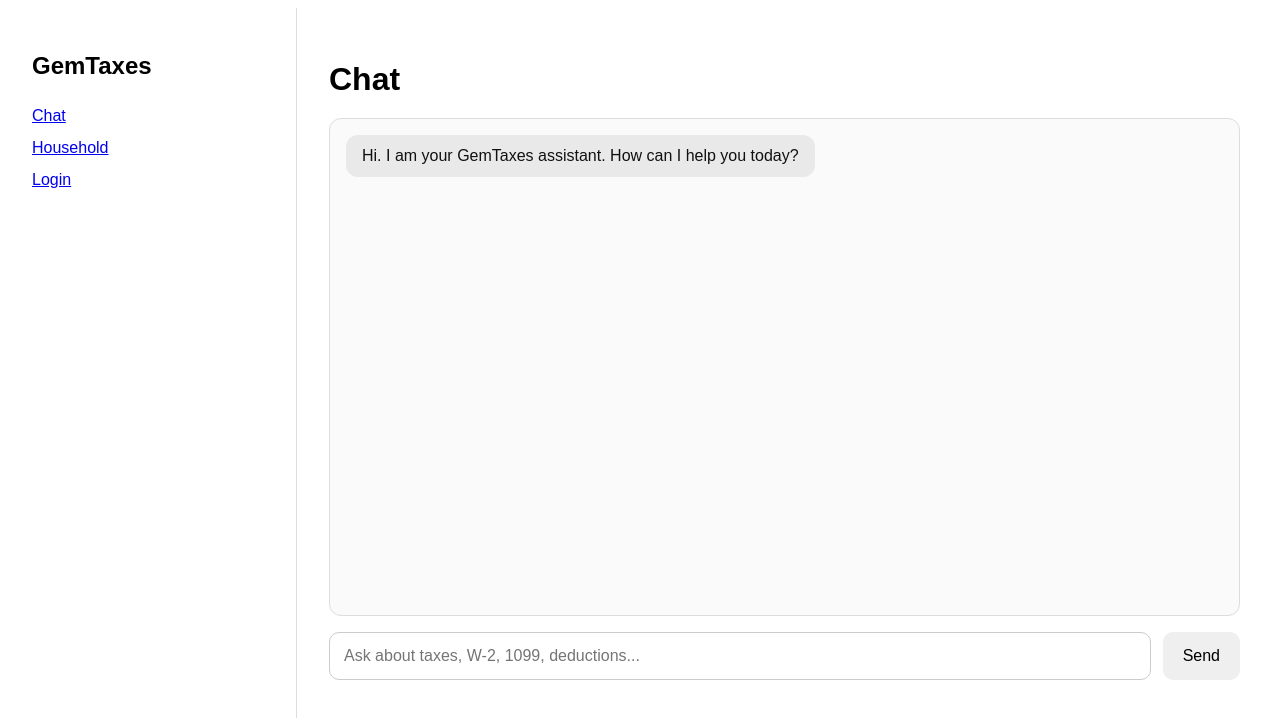
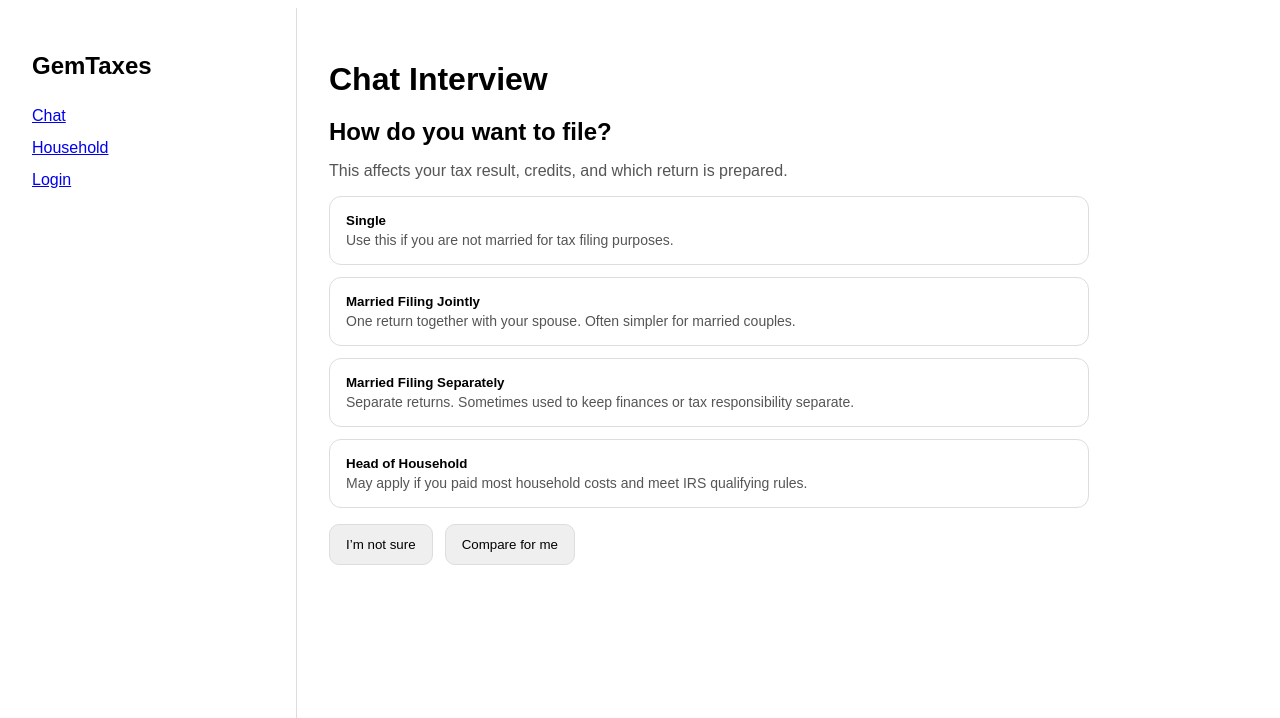
Before and after one commit to infomomtelo-sketch/Gemtaxes-app, a Next.js app: page /chat in a window 1280 px wide. Shown: the top 718 px of the page. Built offline with nearby package versions, Linux system fonts and the light colour scheme.

Commit message:
Update page.js

```diff
--- a/app/(dashbooard)/chat/page.js
+++ b/app/(dashbooard)/chat/page.js
@@ -1,94 +1,64 @@
 'use client'
 
 import { useState } from 'react'
+import QuestionCard from '../../../components/QuestionCard'
+
+const filingStatusOptions = [
+  {
+    value: 'single',
+    label: 'Single',
+    description: 'Use this if you are not married for tax filing purposes.'
+  },
+  {
+    value: 'married_joint',
+    label: 'Married Filing Jointly',
+    description: 'One return together with your spouse. Often simpler for married couples.'
+  },
+  {
+    value: 'married_separate',
+    label: 'Married Filing Separately',
+    description: 'Separate returns. Sometimes used to keep finances or tax responsibility separate.'
+  },
+  {
+    value: 'head_of_household',
+    label: 'Head of Household',
+    description: 'May apply if you paid most household costs and meet IRS qualifying rules.'
+  }
+]
 
 export default function ChatPage() {
-  const [messages, setMessages] = useState([
-    { role: 'assistant', content: 'Hi. I am your GemTaxes assistant. How can I help you today?' }
-  ])
-  const [input, setInput] = useState('')
+  const [selectedAnswer, setSelectedAnswer] = useState('')
 
-  function handleSend() {
-    if (!input.trim()) return
+  function handleSelect(value) {
+    setSelectedAnswer(value)
+  }
 
-    setMessages([
-      ...messages,
-      { role: 'user', content: input },
-      { role: 'assistant', content: 'Message received. GPT-5.4 will be connected here next.' }
-    ])
-    setInput('')
+  function handleCompare() {
+    alert('Compare flow will be added next.')
+  }
+
+  function handleUnsure() {
+    alert('Guided help flow will be added next.')
   }
 
   return (
-    <div style={{ display: 'flex', flexDirection: 'column', height: '80vh' }}>
-      <h1 style={{ marginBottom: '20px' }}>Chat</h1>
+    <div>
+      <h1 style={{ marginBottom: '20px' }}>Chat Interview</h1>
 
-      <div
-        style={{
-          flex: 1,
-          border: '1px solid #ddd',
-          borderRadius: '12px',
-          padding: '16px',
-          overflowY: 'auto',
-          background: '#fafafa',
-          marginBottom: '16px'
-        }}
-      >
-        {messages.map((message, index) => (
-          <div
-            key={index}
-            style={{
-              display: 'flex',
-              justifyContent: message.role === 'user' ? 'flex-end' : 'flex-start',
-              marginBottom: '12px'
-            }}
-          >
-            <div
-              style={{
-                maxWidth: '70%',
-                padding: '12px 16px',
-                borderRadius: '12px',
-                background: message.role === 'user' ? '#111' : '#e9e9e9',
-                color: message.role === 'user' ? '#fff' : '#111'
-              }}
-            >
-              {message.content}
-            </div>
-          </div>
-        ))}
-      </div>
+      <QuestionCard
+        title="How do you want to file?"
+        helpText="This affects your tax result, credits, and which return is prepared."
+        options={filingStatusOptions}
+        onSelect={handleSelect}
+        onCompare={handleCompare}
+        onUnsure={handleUnsure}
+      />
 
-      <div style={{ display: 'flex', gap: '12px' }}>
-        <input
-          type="text"
-          value={input}
-          onChange={(e) => setInput(e.target.value)}
-          placeholder="Ask about taxes, W-2, 1099, deductions..."
-          style={{
-            flex: 1,
-            padding: '14px',
-            border: '1px solid #ccc',
-            borderRadius: '10px',
-            fontSize: '16px'
-          }}
-          onKeyDown={(e) => {
-            if (e.key === 'Enter') handleSend()
-          }}
-        />
-
-        <button
-          onClick={handleSend}
-          style={{
-            padding: '14px 20px',
-            border: 'none',
-            borderRadius: '10px',
-            cursor: 'pointer',
-            fontSize: '16px'
-          }}
-        >
-          Send
-        </button>
-      </div>
+      {selectedAnswer && (
+        <div style={{ marginTop: '20px', padding: '16px', border: '1px solid #ddd', borderRadius: '12px' }}>
+          <strong>Selected:</strong> {selectedAnswer}
+        </div>
+      )}
     </div>
   )
 }
```
